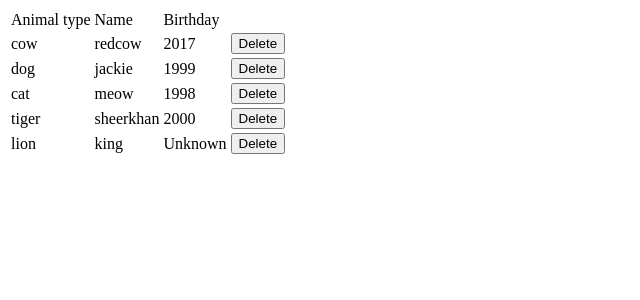
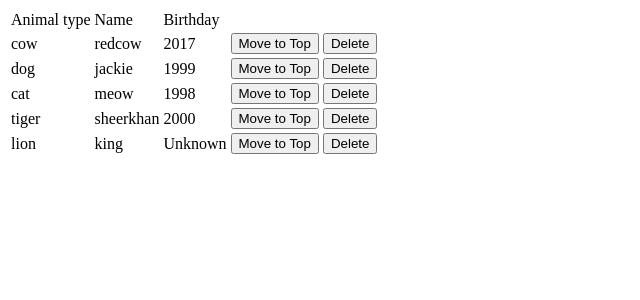
Before and after one commit to Tix1981/zoo, an Angular app: page / in a window 1280 px wide. Shown: the top 300 px of the page, without its empty margins (0-640 px from the left). Built offline with nearby package versions, Linux system fonts and the light colour scheme.

Commit message:
move to top functionality implemented

```diff
--- a/src/app/animal-list/animal-list.component.html
+++ b/src/app/animal-list/animal-list.component.html
@@ -10,6 +10,7 @@
 			<td>{{ animal.name }}</td>
 			<td *ngIf="animal.dateOfBirth">{{ animal.dateOfBirth }}</td>
 			<td *ngIf="!animal.dateOfBirth">Unknown</td>
+            <td (click)="moveToTop(index)"><button type="button" name="button">Move to Top</button></td>
             <td (click)="deleteRow(index)"><button type="button" name="button">Delete</button></td>
 		</tr>
 	</tbody>
--- a/src/app/animal-list/animal-list.component.ts
+++ b/src/app/animal-list/animal-list.component.ts
@@ -8,10 +8,6 @@ import { Animal } from './animal';
   styleUrls: ['./animal-list.component.css']
 })
 export class AnimalListComponent implements OnInit {
-
-  deleteRow(index) {
-      this.animals.splice(index, 1);
-  }
 
   constructor() { }
 
@@ -28,4 +24,13 @@ export class AnimalListComponent implements OnInit {
 
   ]
 
+  deleteRow(index) {
+      this.animals.splice(index, 1);
+  }
+
+  moveToTop(index) {
+      let row = this.animals.splice(index, 1);
+      this.animals.unshift(row[0]);
+  }
+
 }
```
